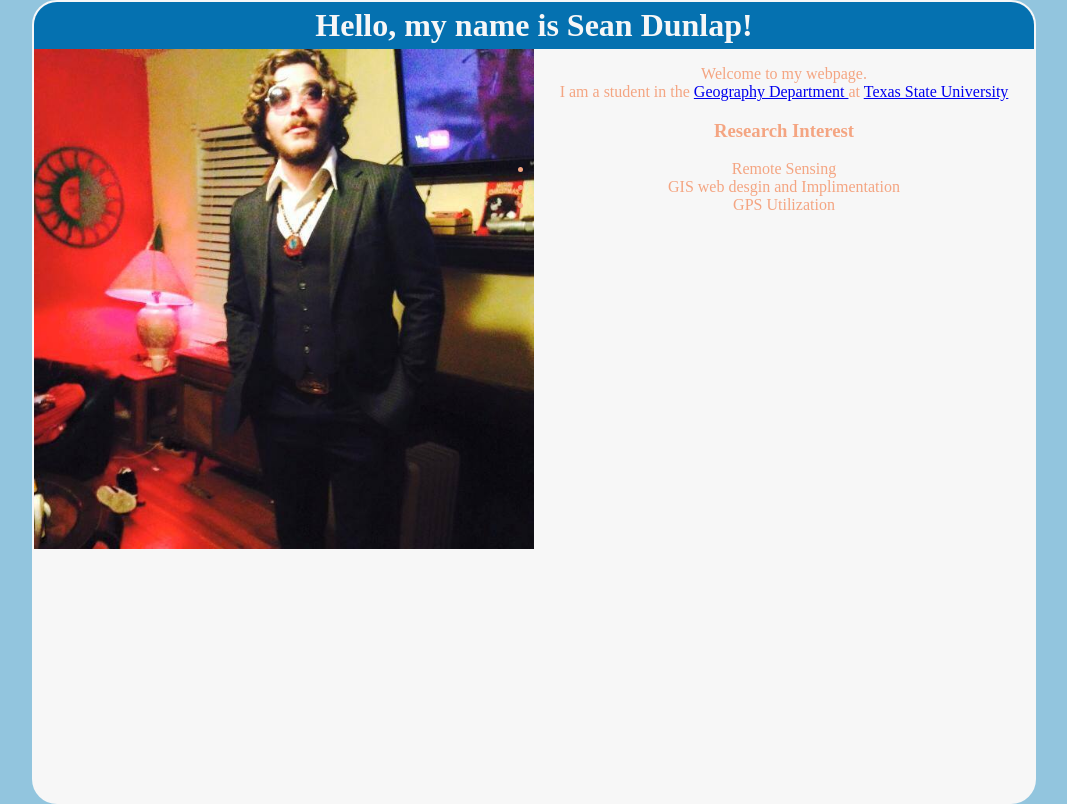
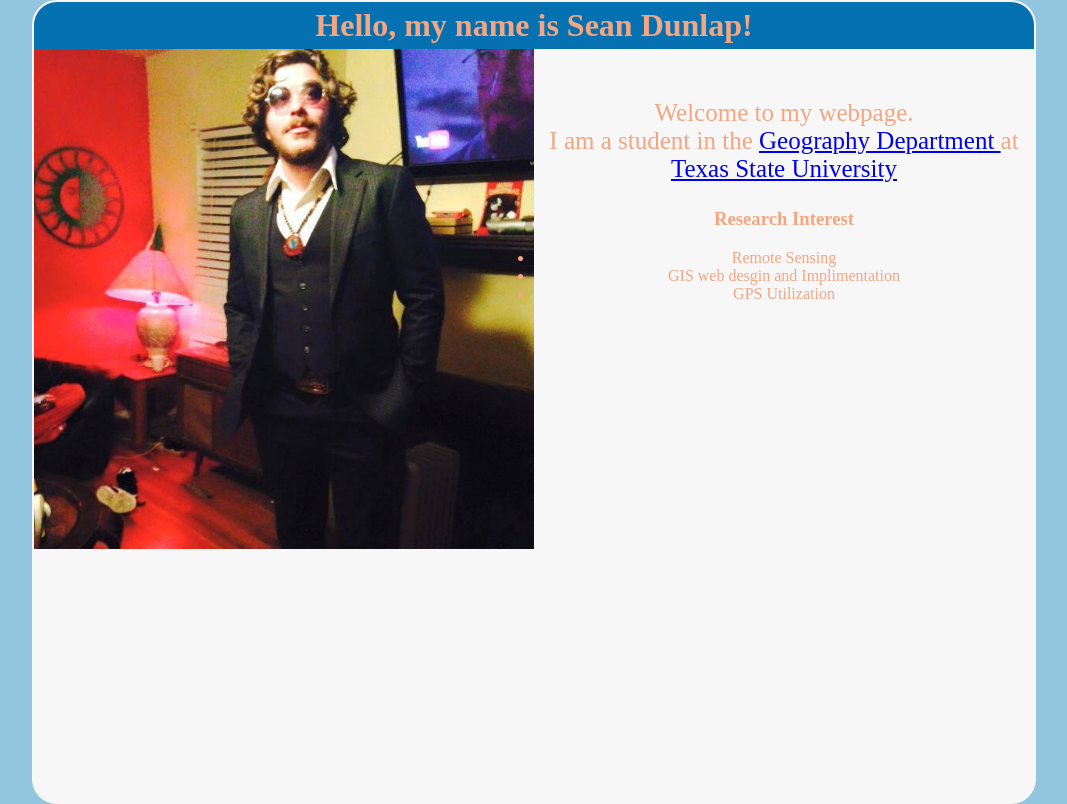
Before and after one commit to SeanDunlap670/SeanDunlap670.github.io, a plain HTML site: page index.html in a window 1280 px wide. Shown: the whole page, without its empty margins (106-1173 px from the left). Drawn offline with Linux system fonts and the light colour scheme.

Commit message:
Added notes made minor fix to welcome id text

```diff
--- a/css/main_style.css
+++ b/css/main_style.css
@@ -1,3 +1,7 @@
+
+
+/* Selection of this portion is the body and pertains to all elements within a body tag of the HTML code. property backround-color set the color value as light blue, Property color sets
+text color value as peach, property text-align sets the text to value center, property margin value 0 set the overall margin as 0. */
 body {
     background-color: #92c5de; /*lightblue*/
     color: #f4a582; /*Peach*/
@@ -5,19 +9,23 @@ body {
     margin: 0;
 }
 
-h1 {
-  color: #f4a582;
-}
 
+/* Selection is the header as described by the division Id in the HTML portion of the text. Property backround color of the header area to value Blue */
 #header { background-color: #0571b0;
 }
 
+/* Selection in Header 1 and pertains to all elements within a H1 tag. property color changes the text color value to peach. Property padding value 5px set the text in 5px from all margins of the frame. Property margin set the value 0 to all margins. */
+
 h1 {
-    color: #f7f7f7;
+    color: #f4a582;
     padding: 5px;
     margin: 0;
   }
 
+/* Selection is the division Id body container as established in the HTML code. Property Backround color sets the area of this frame as value eggshell white. Property Max width sets the horizontal extent to a maxium of value 1000px. Property margin auto means that left and right
+ margin will take value auto margin according to the width of the element and the width of the container. Property Height at value 100vh (veiw port height). 1vh is equal to 1% of the veiw port height making it a 100% of the hieght. This is important in the case of changing screen sizes and resolutions.
+ Property Border establishes a value solid border at value 2px width that is also a color value eggshell white color. Property Border radius defines the radius of the borders corners  at value 25px. Because there is only one value present to pertains to all four corners of the border. Overflow hidden specifies what should happen if content overflows an element's box.
+ being hidden it will clip the content and make it not visible. */
   #body-container {
     background-color: #f7f7f7;
     max-width: 1000px;
@@ -28,15 +36,22 @@ h1 {
     overflow: hidden;
   }
 
+
+/* Selection is the division Id profile-picture as established in the HTML code. property float value left set the picture to the left of the its containing frame.   */
   #profile-picture {
     float: left;
   }
 
-#welcom-text {
+/* Selection is the division Id welcome text as established in the HTML code. property padding-top generates space around an element's content, inside of any defined borders at value 25px. In this case it creates space from the top. property font size changes all font
+within this selection to value 25 px  */
+#welcome-text {
   padding-top: 25px;
   font-size: 25px;
 }
 
+
+/* Selection is division Id research-interset as established in the HTML code. property text-align sets all text in the section as aligned to the value left setting the text to the left of the frame. property font-size establishes all text within the selection to a size of 25 px. position relative set the
+position of the frame as value relative to its normal position. property left set the value at 50 px and is the adjusment established for the relative change.*/
 #research-interest {
   text-align: left;
   font-size: 25px;
```
